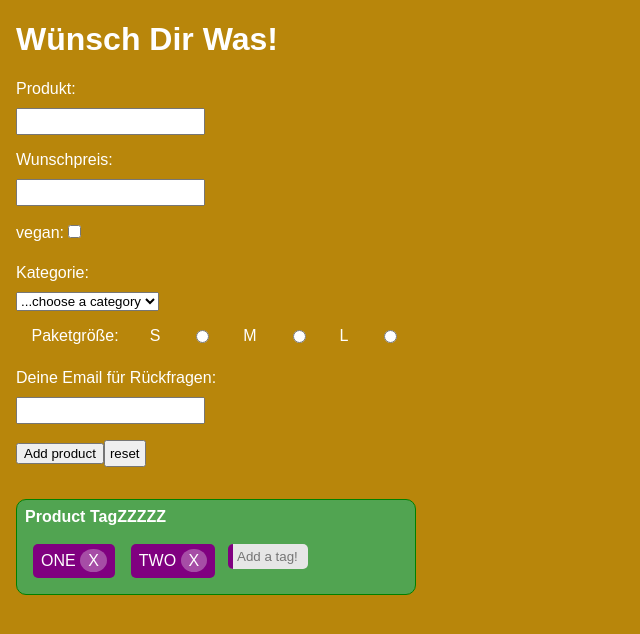
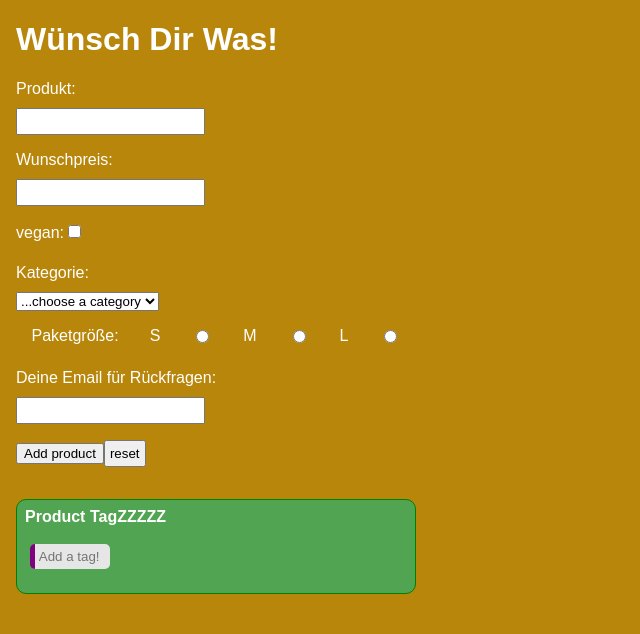
Before and after one commit to thomasmueller87/xmas-factory, a React (Vite) app: page / in a window 1280 px wide. Shown: the top 634 px of the page, without its empty margins (0-640 px from the left). Built offline with nearby package versions, Linux system fonts and the light colour scheme.

Commit message:
Final version

```diff
--- a/src/App.jsx
+++ b/src/App.jsx
@@ -9,6 +9,7 @@ function App() {
     name: "",
     price: "",
     isVegan: false,
+    tags: [],
     category: "",
     packageSize: "",
     email: "",
@@ -18,17 +19,16 @@ function App() {
 
   const [products, setProducts] = useState([]);
 
-  const [tags, setTags] = useState(["ONE", "TWO"]);
-
   function updateTags(tag) {
-    setTags([...tags, tag]);
+    const updatedTags = [...product.tags, tag];
+    setProduct({ ...product, tags: updatedTags });
   }
 
   function handleDelete(tagToDelete) {
-    const newArray = tags.filter((tag) => {
+    const newArray = product.tags.filter((tag) => {
       return tag !== tagToDelete;
     });
-    setTags(newArray);
+    setProduct({ ...product, tags: newArray });
   }
 
   const handleChange = (event) => {
@@ -151,12 +151,13 @@ function App() {
             category={product.category}
             packageSize={product.packageSize}
             email={product.email}
+            tags={product.tags}
           />
         ))}
 
         <ProductTags
           label="Product TagZZZZZ"
-          tags={tags}
+          tags={product.tags}
           onDelete={handleDelete}
           onUpdateTags={updateTags}
         />
--- a/src/components/Product.jsx
+++ b/src/components/Product.jsx
@@ -8,6 +8,7 @@ function Product({
   category,
   packageSize,
   email,
+  tags,
 }) {
   return (
     <>
@@ -22,6 +23,7 @@ function Product({
             Category {category} // Package Size: {packageSize}
           </DataStyle>
           <DataStyle>Your E-Mail: {email}</DataStyle>
+          <div>{tags.sort().join(", ")}</div>
         </WhiteBorder>
       </SectionStyle>{" "}
     </>
--- a/src/components/ProductTags.jsx
+++ b/src/components/ProductTags.jsx
@@ -25,8 +25,8 @@ function ProductTags({ label, tags, onDelete, onUpdateTags }) {
     <TagsContainer>
       <label htmlFor="tags">{label}</label>
       <TagsWrapper>
-        {tags.map((tag) => (
-          <TagsStyle>
+        {tags.map((tag, index) => (
+          <TagsStyle key={index}>
             {tag}{" "}
             <DeleteX
               onClick={() => {
```
